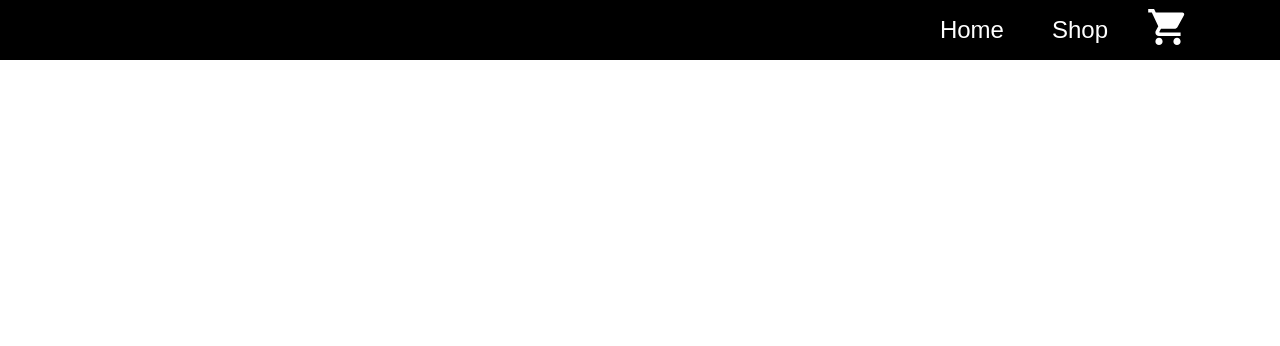
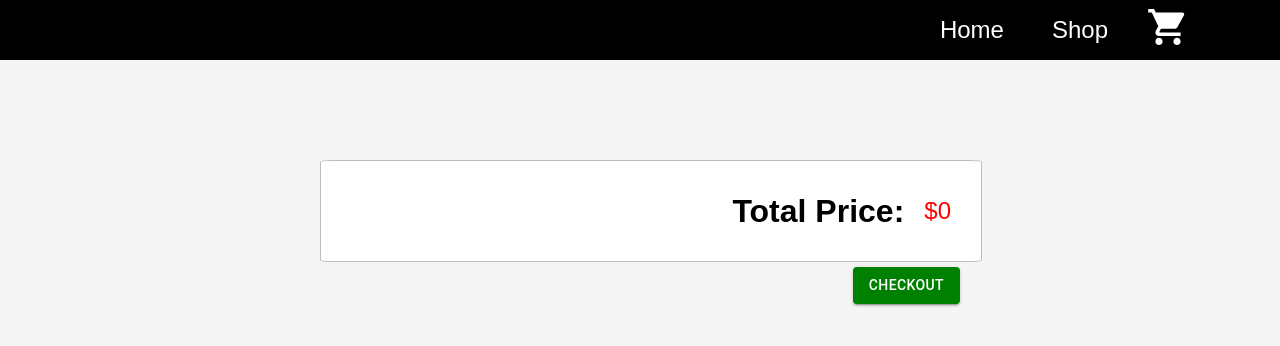
Before and after one commit to corygrewohl/shopping-cart, a React (Vite) app in the folder shopping-cart/: page /cart in a window 1280 px wide. Shown: the top 346 px of the page. Built offline with nearby package versions, Linux system fonts and the light colour scheme.

Commit message:
site is fully functional. probably can just clean up now

```diff
--- /dev/null
+++ b/shopping-cart/src/Components/CartItem.tsx
@@ -0,0 +1,24 @@
+import React, { FC } from 'react'
+
+interface ItemProps{
+    id: number;
+    quantity: number;
+    color: string;
+    price: number;
+    image: string;
+}
+
+const CartItem: FC<ItemProps> = ({id, quantity, color, price, image}) => {
+  return (
+    <div className='cart-item'>
+        <img src={image} alt={color + "brick"} />
+        <div className='cart-item-info'>
+            <h2>{color} Brick</h2>
+            <p>Quantity: {quantity}</p>
+            <p>Price: ${price * quantity}</p>
+        </div>
+    </div>
+  )
+}
+
+export default CartItem
--- /dev/null
+++ b/shopping-cart/src/Components/CartTotalPrice.tsx
@@ -0,0 +1,15 @@
+import React, { FC } from 'react'
+
+interface CartTotalProps {
+    price: number,
+}
+
+const CartTotalPrice: FC<CartTotalProps> = ({price}) => {
+  return (
+    <div className='cart-item total'>
+        <h2>Total Price:</h2> <p>${price}</p>
+    </div>
+  )
+}
+
+export default CartTotalPrice
--- a/shopping-cart/src/Components/Item.tsx
+++ b/shopping-cart/src/Components/Item.tsx
@@ -20,10 +20,13 @@ const Item: FC<ItemProps> = ({ id, color, price, image }) => {
     setQuantity(event.target.value)
   }
 
-  const handleClick = (event: React.MouseEvent<HTMLButtonElement>) => {
+  const handleClick = () => {
       console.log("id: " + id);
       console.log("quantity: " + quantity);
+      if(quantity == null) return;
+      if(quantity <= 0) return;
       dispatch(addToCart({'id': id, 'quantity': quantity}))
+      console.log(cart)
   };
 
   return (
--- /dev/null
+++ b/shopping-cart/src/Components/styles/CartContainer.styled.ts
@@ -0,0 +1,5 @@
+import styled from "styled-components";
+
+export const CartContainer = styled.div`
+
+`
--- /dev/null
+++ b/shopping-cart/src/Components/styles/CartItemsContainer.styled.ts
@@ -0,0 +1,63 @@
+import styled from "styled-components";
+
+export const CartItemsContainer = styled.div`
+  display: flex;
+  flex-direction: column;
+  justify-content: center;
+  margin: 100px 25%;
+  gap: 5px;
+
+  .cart-item {
+    display: grid;
+    grid-template-columns: 1fr 2fr;
+
+    background-color: white;
+    border: 1px rgb(188, 188, 188) solid;
+    border-radius: 2%;
+    min-height: 100px;
+    min-width: 600px;
+    padding: 0px 30px;
+
+    .cart-item-info {
+        display: flex;
+        flex-direction: column;
+        text-align: center;
+        padding: 20px;
+
+        h2 {
+            font-size: 32px;
+        }
+
+        p {
+            font-size: 24px;
+        }
+    }
+  }
+
+  .total {
+      display: flex;
+      justify-content: flex-end;
+      align-items: center;
+      gap: 20px;
+
+      h2 {
+        font-size: 32px;
+      }
+
+      p {
+        font-size: 24px;
+        color: red;
+      }
+    }
+
+    Button {
+        background-color: green;
+        max-width: 120px;
+        align-self: flex-end;
+    }
+
+    Button:hover {
+        background-color: #01a401;
+    }
+
+`
--- a/shopping-cart/src/Components/styles/Global.ts
+++ b/shopping-cart/src/Components/styles/Global.ts
@@ -10,6 +10,10 @@ const GlobalStyles = createGlobalStyle`
     font-family: 'Poppins', sans-serif;
 }
 
+body {
+  background-color: whitesmoke;
+}
+
 .svg_icons {
     transform: scale(1.8);
     text-align: center;
--- a/shopping-cart/src/pages/Cart.tsx
+++ b/shopping-cart/src/pages/Cart.tsx
@@ -1,18 +1,73 @@
-import React, { useEffect } from 'react'
-import Navbar from '../Components/Navbar'
-import { useAppSelector } from '../redux/hooks'
+import React, { useEffect, useState } from "react";
+import CartItem from "../Components/CartItem";
+import Navbar from "../Components/Navbar";
+import { useAppSelector } from "../redux/hooks";
+import bricks from "../data";
+import { CartItemsContainer } from "../Components/styles/CartItemsContainer.styled";
+import { CartContainer } from "../Components/styles/CartContainer.styled";
+import CartTotalPrice from "../Components/CartTotalPrice";
+import { Button } from "@mui/material";
+
+interface CartArray {
+  id: number;
+  quantity: number;
+}
 
 function Cart() {
-    const cart = useAppSelector((state) => state.cart.cart)
+  const cart = useAppSelector((state) => state.cart.cart);
+  const [cartArray, setCartArray] = useState<CartArray[]>([]);
 
-    useEffect(() => {
-        console.log(cart)
-    })
+  useEffect(() => {
+    const tempCartArray = [];
+    for (let k in cart) {
+      let newK = Number(k);
+      tempCartArray.push({
+        id: newK,
+        quantity: cart[k],
+      });
+    }
+    setCartArray(tempCartArray);
+  }, []);
+
+  function calculateTotalPrice() {
+    let totalPrice = 0;
+    for(let k in cartArray){
+      totalPrice += bricks[cartArray[k].id].price * cartArray[k].quantity;
+    }
+    console.log(totalPrice)
+    return +(totalPrice.toFixed(2));
+  }
+
+  function displayAlert() {
+    alert("Thanks for trying out my Lego shop website!")
+  }
+
   return (
-    <>
-        <Navbar />
-    </>
-  )
+    <CartContainer>
+      <Navbar />
+      <CartItemsContainer>
+        {cartArray.map((currentItem) => {
+          return (
+            <CartItem
+              key={currentItem.id}
+              id={currentItem.id}
+              quantity={currentItem.quantity}
+              color={bricks[currentItem.id].color}
+              price={+(bricks[currentItem.id].price.toFixed(2))}
+              image={bricks[currentItem.id].image}
+            />
+          );
+        })}
+      <CartTotalPrice price={calculateTotalPrice()}/>
+      <Button className="checkout-btn" variant="contained" onClick={displayAlert}>
+          Checkout
+      </Button>
+      </CartItemsContainer>
+      <div className="checkout-btn-container">
+
+      </div>
+    </CartContainer>
+  );
 }
 
-export default Cart
+export default Cart;
--- a/shopping-cart/src/pages/Shop.tsx
+++ b/shopping-cart/src/pages/Shop.tsx
@@ -1,6 +1,6 @@
 import Navbar from "../Components/Navbar";
 import bricks from "../data";
-import Item from "../Components/Item";
+import Item from "../Components/Item"
 import { ShopContainer } from "../Components/styles/ShopContainer.styled";
 import { ItemsContainer } from "../Components/styles/ItemsContainer.styled";
 
@@ -13,6 +13,7 @@ function Shop() {
         {bricks.map((currentBrick) => {
           return (
             <Item
+              key={currentBrick.id}
               id={currentBrick.id}
               color={currentBrick.color}
               price={currentBrick.price}
```
